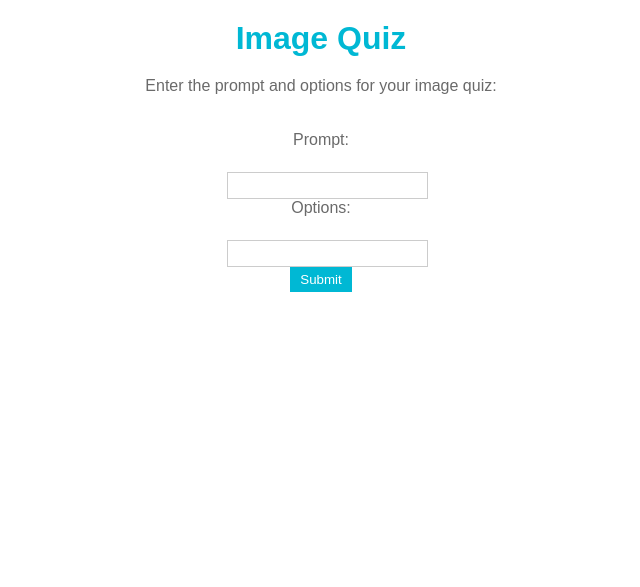
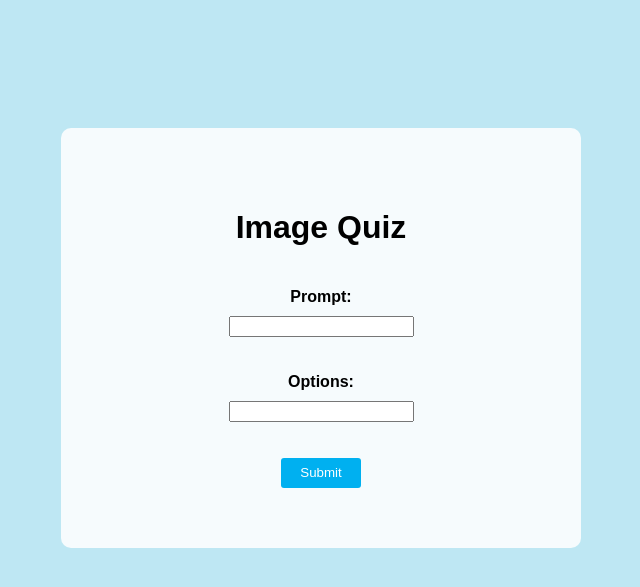
Before and after one commit to McCReuben/Image_Quiz, a Python web app: template templates/index.html in a window 1280 px wide. Shown: the top 587 px of the page, without its empty margins (319-959 px from the left). Run offline with Jinja, Linux system fonts and the light colour scheme; the template is opened without the code that fills it, so the values that code supplies are empty.

Commit message:
[dev] Facelift, CSS file inclusion

```diff
--- /dev/null
+++ b/static/styles.css
@@ -0,0 +1,48 @@
+body {
+  font-family: sans-serif;
+  text-align: center;
+  margin-top: 10%;
+  background-color: #bee7f3;
+}
+
+div {
+  display: inline-block;
+  background-color: #ffffffdb;
+  padding: 60px;
+  border-radius: 10px;
+  width: 400px;
+}
+
+form {
+  display: inline-block;
+  margin-top: 20px;
+}
+
+label {
+  font-weight: bold;
+  display: block;
+  margin-bottom: 10px;
+}
+
+textarea {
+  width: 300px;
+  height: 100px;
+  padding: 5px;
+  border: 1px solid #ccc;
+  border-radius: 3px;
+  resize: none;
+}
+
+button[type="submit"] {
+  width: 80px;
+  height: 30px;
+  background-color: #00b0f0;
+  border: none;
+  border-radius: 3px;
+  color: white;
+  cursor: pointer;
+}
+
+button[type="submit"]:hover {
+  background-color: #0077c2;
+}
--- a/templates/index.html
+++ b/templates/index.html
@@ -2,52 +2,19 @@
 <html>
 <head>
   <title>Image Quiz</title>
-  <style>
-    body {
-      font-family: sans-serif;
-      background-color: #fff;
-      text-align: center;
-    }
-    h1 {
-      color: #00b8d4;
-      font-size: 32px;
-      margin: 20px 0;
-    }
-    p {
-      margin-top: 0;
-      color: #6a6a6a;
-    }
-    form {
-      margin: 20px 0;
-      display: inline-block;
-    }
-    label {
-      display: block;
-      margin-bottom: 5px;
-      color: #6a6a6a;
-    }
-    input[type="text"] {
-      width: 100%;
-      padding: 5px;
-      border: 1px solid #ccc;
-    }
-    input[type="submit"] {
-      background-color: #00b8d4;
-      color: #fff;
-      padding: 5px 10px;
-      border: none;
-    }
-  </style>
+  <link rel="stylesheet" href="{{ url_for('static', filename='styles.css') }}" />
 </head>
 <body>
-  <h1>Image Quiz</h1>
-  <p>Enter the prompt and options for your image quiz:</p>
-  <form>
-    <label>Prompt:</label><br>
-    <input type="text" name="prompt"><br>
-    <label>Options:</label><br>
-    <input type="text" name="options"><br>
-    <input type="submit" value="Submit">
-  </form>
+  <div>
+    <h1>Image Quiz</h1>
+    <form>
+      <label for="prompt">Prompt:</label>
+      <input type="text" id="prompt" name="prompt"><br><br><br>
+      <label for="options">Options:</label>
+      <!-- <textarea id="options" name="options" rows="4" cols="50"></textarea><br><br> -->
+      <input type="text" id="options" name="options"></input><br><br><br>
+      <button type="submit">Submit</button>
+    </form>
+  </div>
 </body>
 </html>
```
